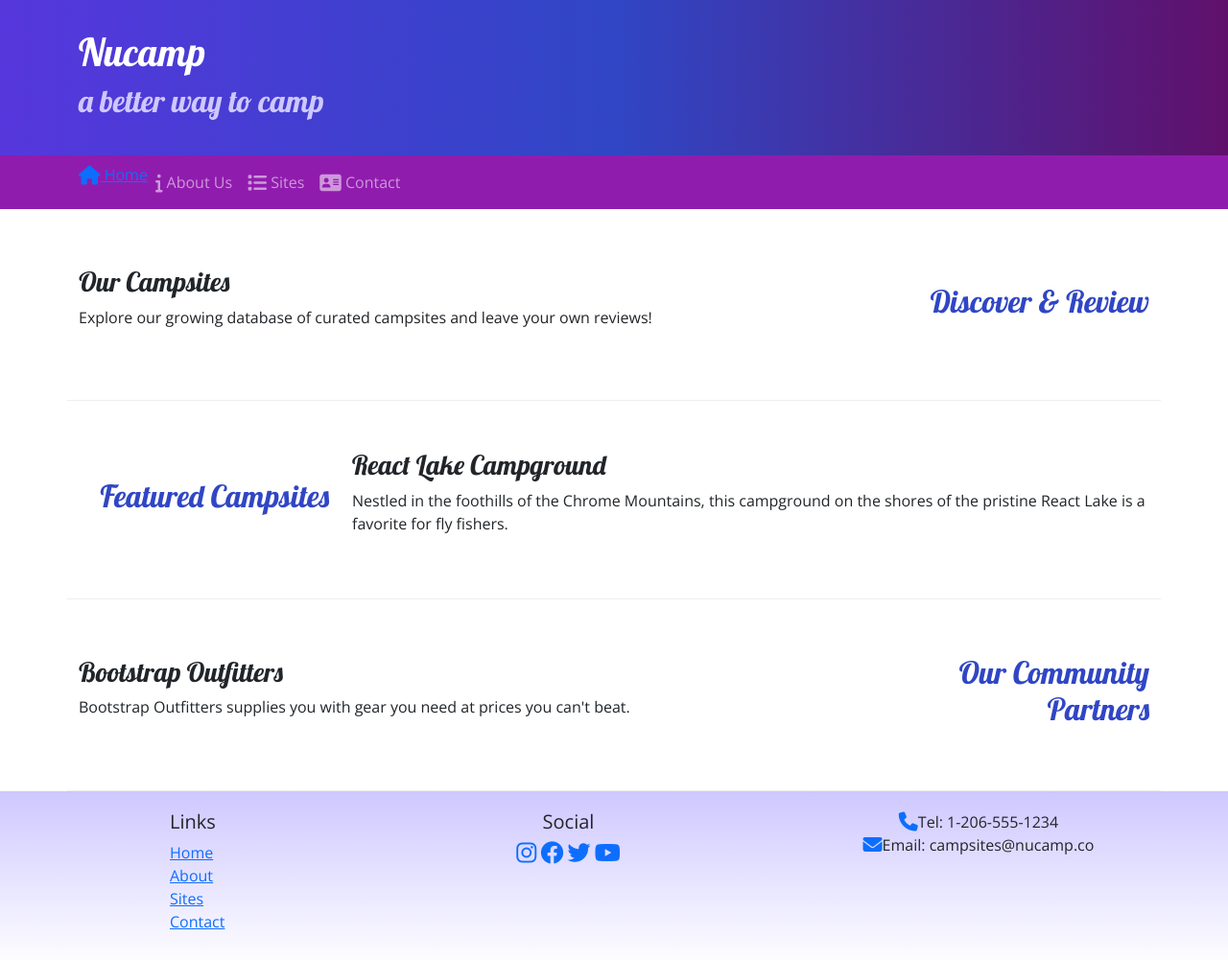
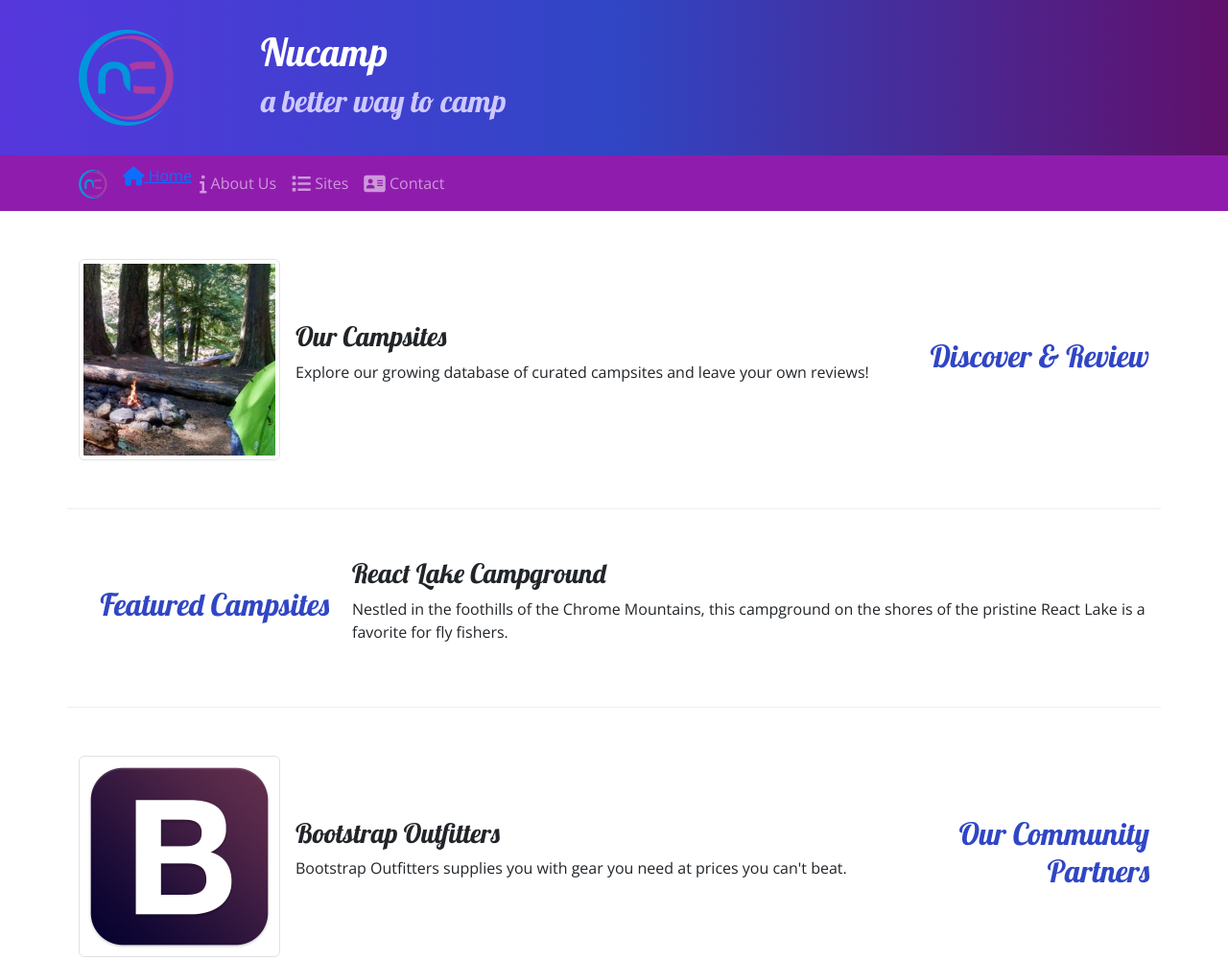
Before and after one commit to Mira-1618/nucampsite, a plain HTML site: page index.html in a window 1280 px wide. Shown: the top 1001 px of the page at 96% size. Drawn offline with nearby package versions, Linux system fonts and the light colour scheme.

Commit message:
Images and Flex Utility

```diff
--- a/index.html
+++ b/index.html
@@ -22,6 +22,9 @@
     <header>
         <div class="container">
             <div class="row">
+                <div class="col-4 col-sm-3 col-md-2 align-self-center">
+                    <img src="img/logo.png" class="img-fluid" />
+                </div>
                 <div class="col">
                     <h1>Nucamp</h1>
                     <h2>a better way to camp</h2>
@@ -33,6 +36,8 @@
     <!-- nav bar -->
     <nav class="navbar navbar-expand-sm navbar-dark sticky-top">
         <div class="container">
+            <a class="navbar-brand" href="#"><img src="img/logo.png" height="30" width="30" /></a>
+            <button class="navbar-toggler" type="button" data-bs-toggle="collapse" data-bs-target="#nucampNavbar">
             <button class="navbar-toggler ms-auto" type="button" data-bs-toggle="collapse" data-bs-target="#nucampNavbar">
                 <span class="navbar-toggler-icon"></span>
             </button>
@@ -56,8 +61,13 @@
                 <h2 class="text-sm-end">Discover & Review</h2>
             </div>
             <div class="col">
-                <h3>Our Campsites</h3>
-                <p class="d-none d-sm-block">Explore our growing database of curated campsites and leave your own reviews!</p>
+                <div class="d-flex">
+                    <img class="me-3 img-thumbnail" src="img/breadcrumb-trail-thumb.jpg" alt="Breadcrumb Trail" />
+                    <div class="align-self-center">
+                        <h3>Our Campsites</h3>
+                        <p class="d-none d-sm-block">Explore our growing database of curated campsites and leave your own reviews!</p>
+                    </div>
+                </div>
             </div>
         </section>
 
@@ -78,8 +88,13 @@
                 <h2 class="text-sm-end">Our Community Partners</h2>
             </div>
             <div class="col">
-                <h3>Bootstrap Outfitters</h3>
-                <p class="d-none d-sm-block">Bootstrap Outfitters supplies you with gear you need at prices you can't beat.</p>
+                <div class="d-flex">
+                    <img class="me-3 img-thumbnail" src="img/bootstrap-thumb.png" alt="Bootstrap Outfitters" />
+                    <div class="align-self-center">
+                        <h3>Bootstrap Outfitters</h3>
+                        <p class="d-none d-sm-block">Bootstrap Outfitters supplies you with gear you need at prices you can't beat.</p>
+                    </div>
+                </div>
             </div>
         </section>
 
```
Also changed, not shown: aboutus.html (+5 -0 lines), contactus.html (+5 -0 lines), img/bootstrap-thumb.png (added), img/breadcrumb-trail-thumb.jpg (added), img/breadcrumb-trail.jpg (added), img/chrome-river-thumb.jpg (added), img/chrome-river.jpg (added), img/logo.png (added), img/react-lake-thumb.jpg (added), img/react-lake.jpg (added), 1 other file.
